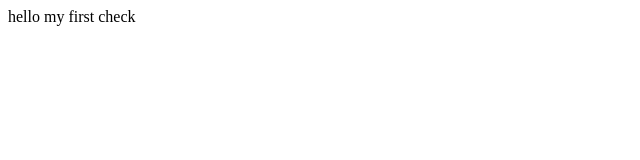
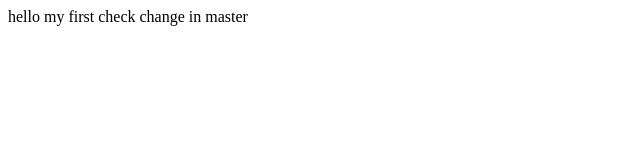
Before and after one commit to ildarum21/test, a plain HTML site: page index.html in a window 1280 px wide. Shown: the whole page, without its empty margins (0-640 px from the left). Drawn offline with Linux system fonts and the light colour scheme.

Commit message:
commit 4

```diff
--- a/index.html
+++ b/index.html
@@ -1,3 +1,4 @@
 <html>
 hello my first check
+change in master
 </html>
```
